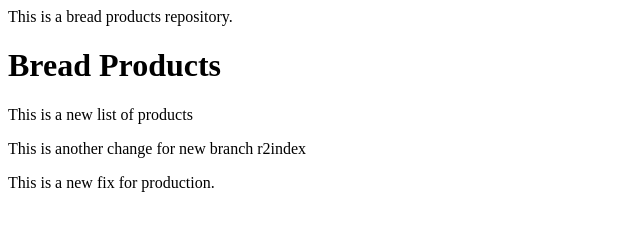
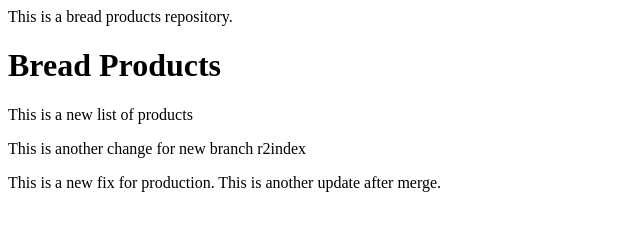
Before and after one commit to vamshisirivolu/com.bread.demo, a plain HTML site: page WebContent/index.html in a window 1280 px wide. Shown: the whole page, without its empty margins (0-640 px from the left). Drawn offline with Linux system fonts and the light colour scheme.

Commit message:
commit after merge

```diff
--- a/WebContent/index.html
+++ b/WebContent/index.html
@@ -12,6 +12,6 @@ This is a bread products repository.
 <p>This is another change for new branch r2index</p>
 
 This is  a new fix for production.
-
+This is another update after merge.
 </body>
 </html>
```
